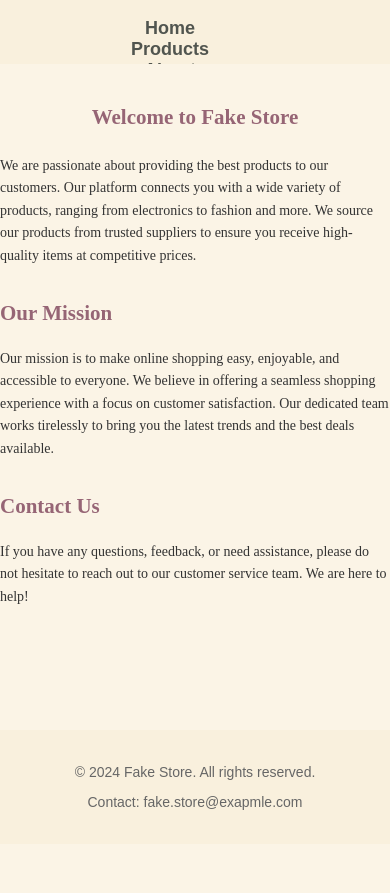
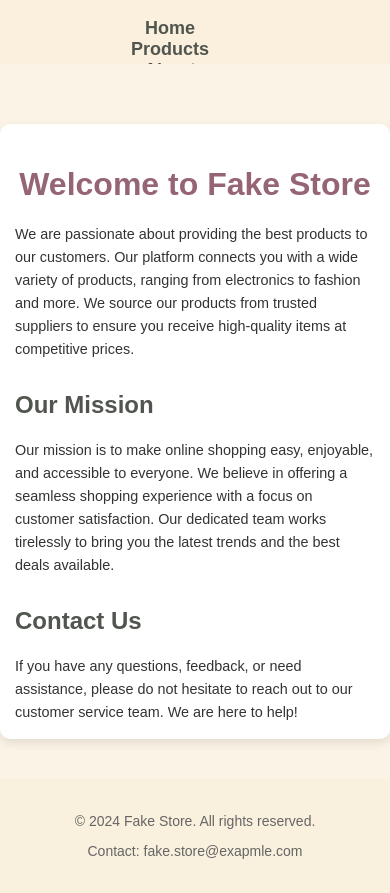
Before and after one commit to bardhoshimajlinda/fake-store, a React (Vite) app: page /about in a window 390 px wide. Before the commit the page ends 844 px from the top, so only its background shows below. Built offline with nearby package versions, Linux system fonts and the light colour scheme.

Commit message:
styling about page

```diff
--- a/src/index.css
+++ b/src/index.css
@@ -168,25 +168,57 @@ main {
 .reviews {
   font-style: italic;
 }
+
 .about-container {
-  margin: 0 auto;
-  font-family: "Arial, sans-serif";
-  line-height: 1.6;
-  color: #333;
+  max-width: 1000px;
+  margin: 40px auto;
+  padding: 20px;
+  background-color: #ffffff;
+  border-radius: 10px;
+  box-shadow: 0 4px 10px rgba(0, 0, 0, 0.1);
+  font-family: Arial, sans-serif;
 }
 
 .about-container h1 {
+  font-size: 2.5rem;
+  color: #966575;
   text-align: center;
   margin-bottom: 20px;
-  color: #966575;
 }
+
 .about-container h2 {
+  font-size: 1.8rem;
+  color: #51554f;
   margin-top: 30px;
-  color: #966575;
 }
 
 .about-container p {
+  font-size: 1rem;
+  color: #333;
+  line-height: 1.6;
   margin-bottom: 20px;
+}
+
+.about-container p:last-of-type {
+  margin-bottom: 0;
+}
+
+@media (max-width: 768px) {
+  .about-container {
+    padding: 15px;
+  }
+
+  .about-container h1 {
+    font-size: 2rem;
+  }
+
+  .about-container h2 {
+    font-size: 1.5rem;
+  }
+
+  .about-container p {
+    font-size: 0.9rem;
+  }
 }
 
 .cart-icon {
```
